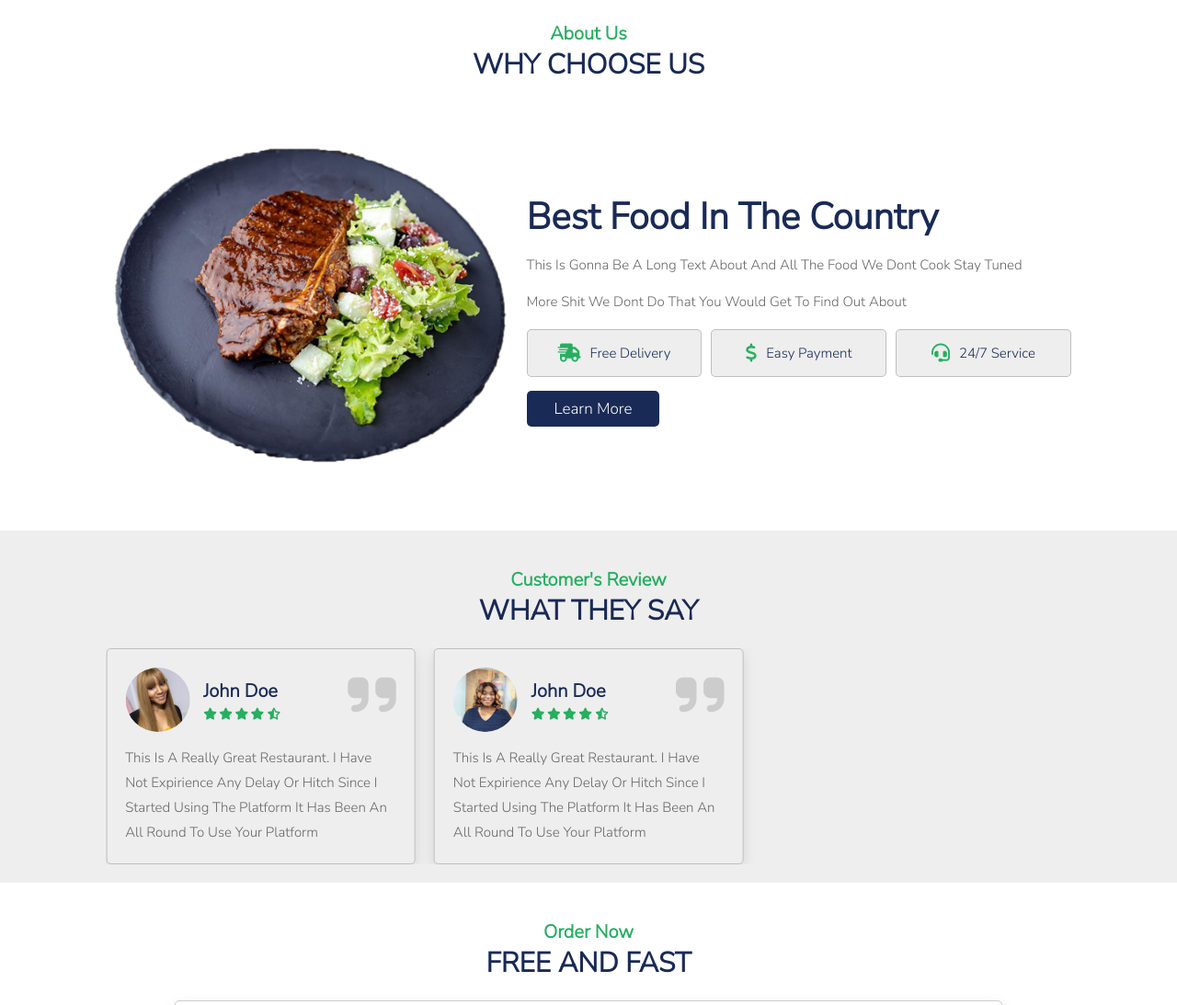
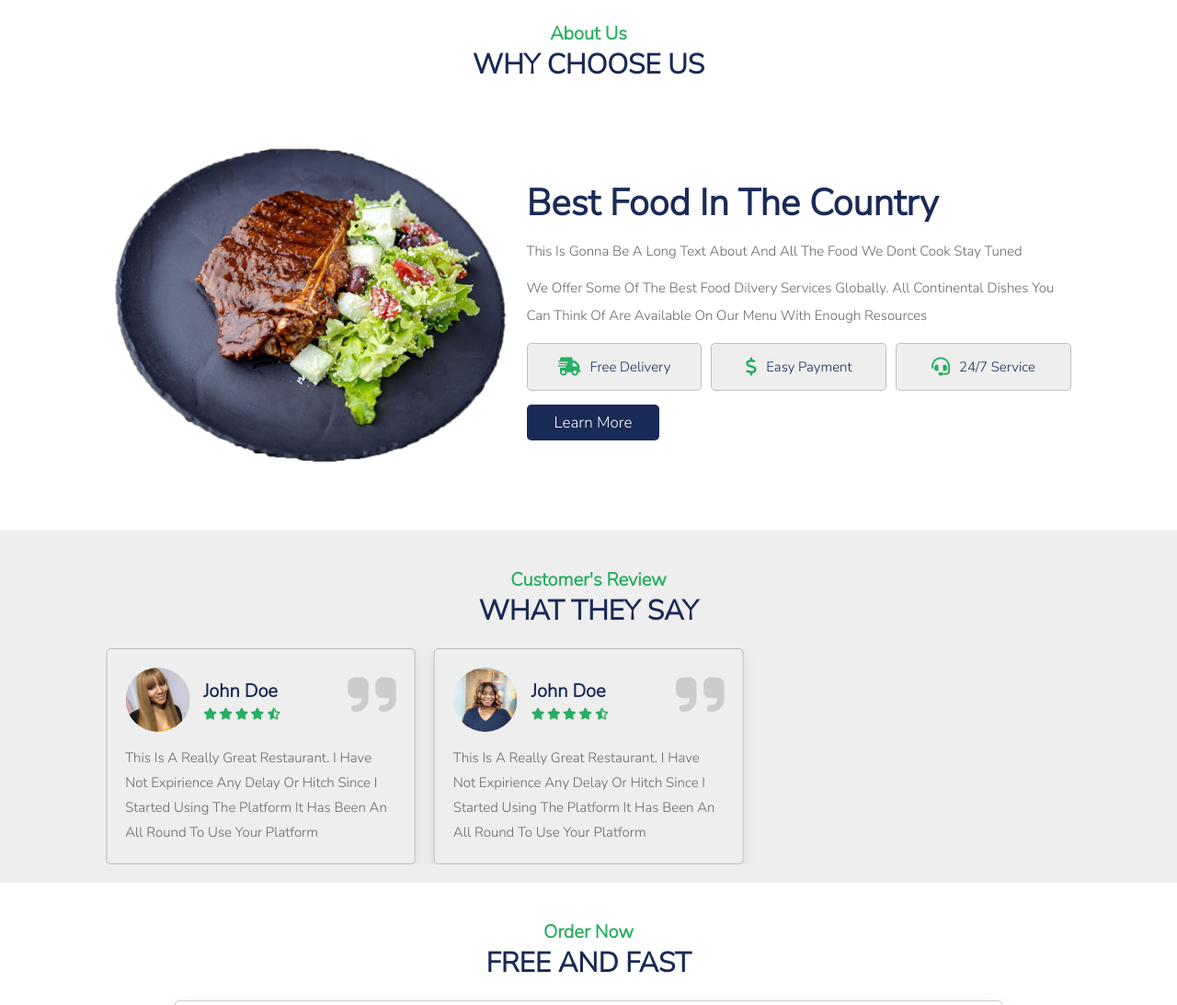
Before and after one commit to damihafiz/comeeat, a plain HTML site: page index.html in a window 1280 px wide. Shown: the part 1558-2651 px from the top of the page at 92% size. Drawn offline with nearby package versions, Linux system fonts and the light colour scheme.

Commit message:
Update index.html

```diff
--- a/index.html
+++ b/index.html
@@ -194,7 +194,7 @@
 		<div class="content">
 			<h3>best food in the country</h3>
 			<p>This is gonna be a long text about and all the food we dont cook stay tuned</p>
-			<p>more shit we dont do that you would get to find out about </p>
+			<p>We offer some of the best food dilvery services globally. All continental dishes you can think of are available on our menu with enough resources</p>
 			<div class="icons-container">
 				<div class="icons">
 					<i class="fas fa-shipping-fast"></i>
```
